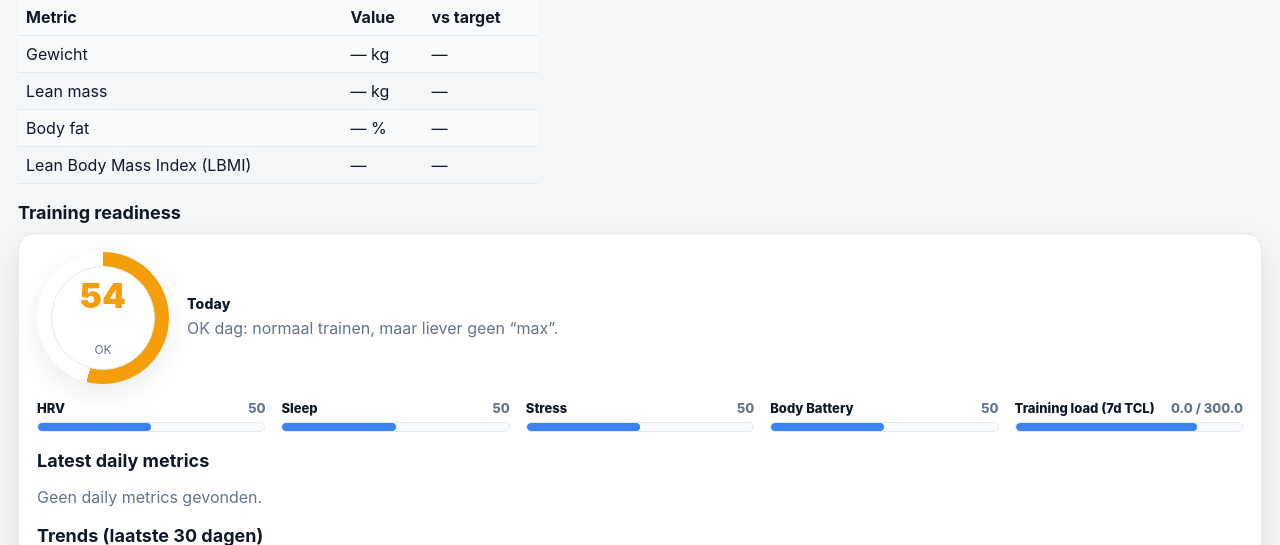
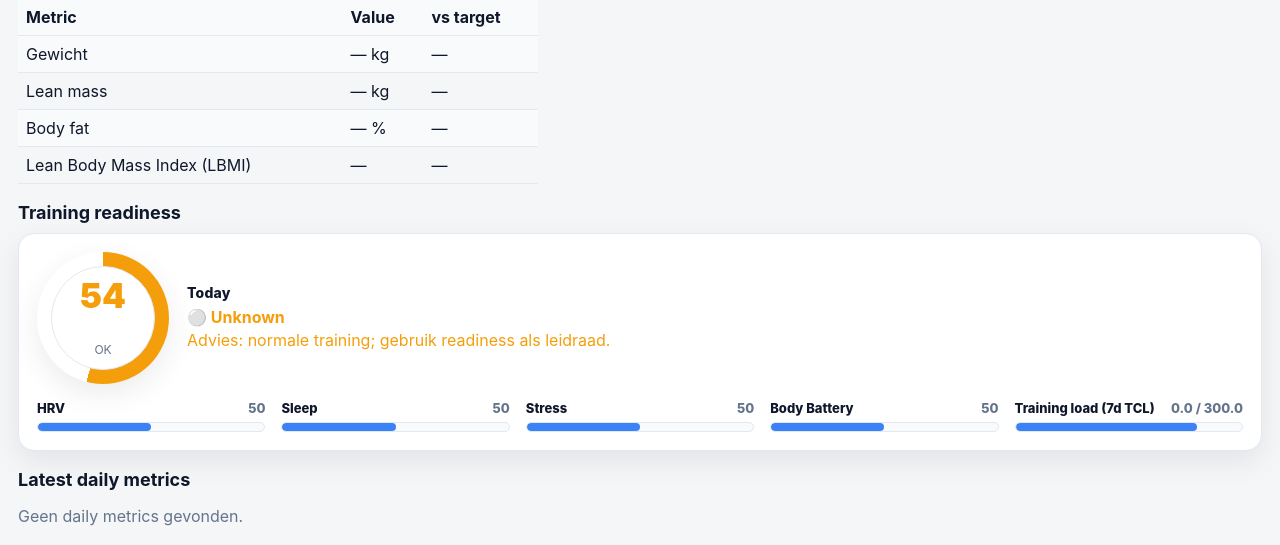
Before and after one commit to gebah/health_monitor, a Flask app: page / in a window 1280 px wide. Shown: the part 236-781 px from the top of the page. Run offline with Flask 3, Linux system fonts and the light colour scheme; data that the repository does not hold is empty; some libraries are stand-ins or nearby versions.

Commit message:
laatste aanpassingen

```diff
--- a/static/css/app.css
+++ b/static/css/app.css
@@ -491,3 +491,7 @@ html[data-theme="dark"] .dial{
 .metric-card--good .metric-value { color: var(--good); }
 .metric-card--ok   .metric-value { color: var(--ok); }
 .metric-card--bad  .metric-value { color: var(--bad); }
+
+.readiness__advice.good { color: var(--good); }
+.readiness__advice.ok   { color: var(--ok); }
+.readiness__advice.bad  { color: var(--bad); }
--- a/templates/dashboard.html
+++ b/templates/dashboard.html
@@ -107,6 +107,7 @@ data-weekly-kcal-target="17500"
 {% if readiness %}
   {% set rs = readiness.score %}
   {% set tone = "good" if rs >= 75 else ("ok" if rs >= 50 else "bad") %}
+
   <div class="readiness card">
     <div class="readiness__top">
       <div class="dial dial--{{ tone }}" style="--p: {{ rs }};">
@@ -118,21 +119,24 @@ data-weekly-kcal-target="17500"
 
       <div class="readiness__summary">
         <div class="readiness__title">Today</div>
-        <div class="readiness__advice">
-          {% if rs >= 75 %}
-            Goede dag: je kunt intensiteit pakken als je zin hebt.
-          {% elif rs >= 50 %}
-            OK dag: normaal trainen, maar liever geen “max”.
-          {% else %}
-            Lage readiness: herstel/zone 2 of rust is slimmer.
+
+        {# ✅ ULTRA readiness advice (icon + state + advice + why) #}
+        <div class="readiness__advice {{ readiness.tone }}">
+          <div style="font-weight:700; margin-bottom:2px;">
+            {{ readiness.icon }} {{ readiness.state }}
+          </div>
+
+          <div>
+            {{ readiness.advice }}
+          </div>
+
+          {% if readiness.why %}
+            <div class="muted" style="margin-top:6px; font-size:12px;">
+              {{ readiness.why }}
+            </div>
           {% endif %}
         </div>
 
-        {% if readiness.why %}
-          <div class="muted" style="margin-top:6px; font-size:12px;">
-            {{ readiness.why }}
-          </div>
-        {% endif %}
       </div>
     </div>
 
@@ -162,17 +166,15 @@ data-weekly-kcal-target="17500"
       <div class="bar">
         <div class="bar__row">
           <div class="bar__name">Training load (7d TCL)</div>
-          <div class="bar__val">
-            {{ readiness.tcl_7d }} / {{ readiness.tcl_target_7d }}
-          </div>
+          <div class="bar__val">{{ readiness.tcl_7d }} / {{ readiness.tcl_target_7d }}</div>
         </div>
-        {% set c = readiness.components %}
         <div class="bar__track">
           <div class="bar__fill" style="--p: {{ c.load if c.load is not none else 0 }};"></div>
         </div>
       </div>
+    </div>
+  </div>
 
-  </div>
 {% else %}
   <div class="card">Nog geen readiness beschikbaar.</div>
 {% endif %}
```
Also changed, not shown: 3 other files.
